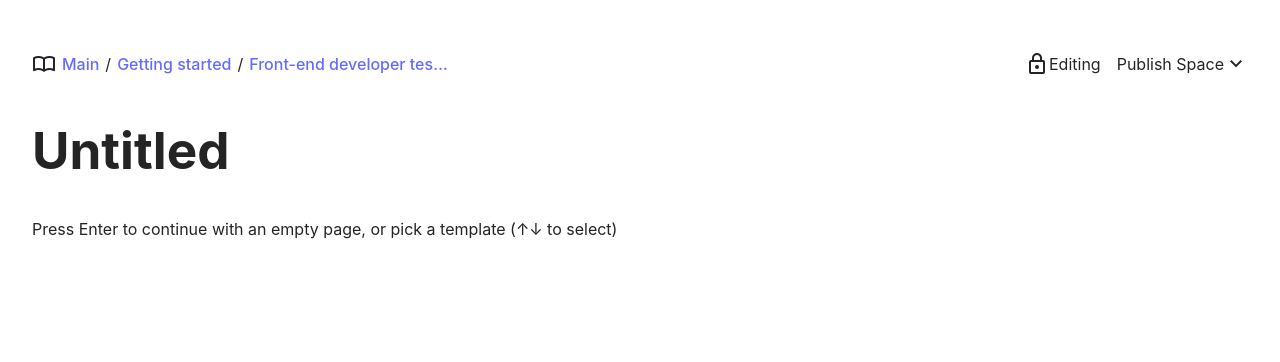
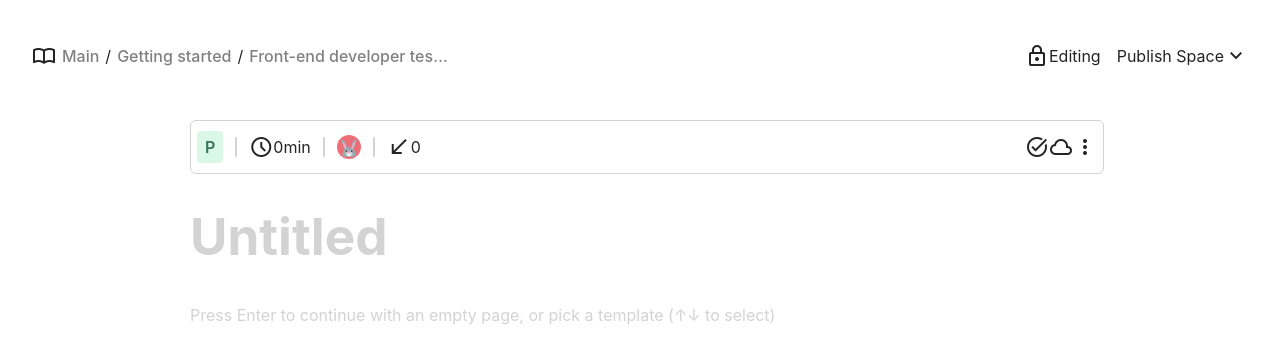
Before and after one commit to ZehaIrawan/zotion-vanilla, a website built with Vite: page index.html in a window 1280 px wide. Built offline with nearby package versions, Linux system fonts and the light colour scheme.

Commit message:
add decoration component

```diff
--- /dev/null
+++ b/component/decoration.js
@@ -0,0 +1,33 @@
+export const decoration = () => {
+  return `<div class="decoration">
+  <div>
+    <div class="initials">P</div>
+    <span class="divider"></span>
+        <span class="material-symbols-outlined">
+    schedule
+    </span>
+    <span>0min</span>
+    <span class="divider"></span>
+    <img class="rabbit" src="./rabbit.svg"></img>
+
+    <span class="divider"></span>
+    <span class="material-symbols-outlined">
+    call_received
+    </span>
+    <span>0</span>
+  </div>
+
+  <div>
+    <span class="material-symbols-outlined">
+    task_alt
+    </span>
+    <span class="material-symbols-outlined">
+    cloud
+    </span>
+    <span class="material-symbols-outlined">
+    more_vert
+    </span>
+  </div>
+  </div>
+    `;
+};
--- a/main.js
+++ b/main.js
@@ -1,11 +1,13 @@
 import './style.css'
 import { editablePage } from './editablePage'
 import { navbar } from './component/navbar'
+import {decoration} from './component/decoration'
 
 document.querySelector("#app").innerHTML = `
-  <div>
+${navbar()}
+  <div class="content">
     <div id="editablePage"/>
-    ${navbar()}
+    ${decoration()}
   </div>
 `;
 
--- a/style.css
+++ b/style.css
@@ -19,11 +19,12 @@
 
 a {
   font-weight: 500;
-  color: #646cff;
+  /* color: #646cff; */
+  color: gray;
   text-decoration: inherit;
 }
 a:hover {
-  color: #535bf2;
+  color: gray;
 }
 
 body {
@@ -36,22 +37,13 @@ h1 {
 }
 
 #app {
-  /* max-width: 1280px; */
-  /* margin: 0 auto; */
   padding: 2rem;
   text-align: center;
 }
 
-.logo {
-  height: 6em;
-  padding: 1.5em;
-  will-change: filter;
-}
-.logo:hover {
-  filter: drop-shadow(0 0 2em #646cffaa);
-}
-.logo.vanilla:hover {
-  filter: drop-shadow(0 0 2em #f7df1eaa);
+.content{
+    max-width: 900px;
+  margin: 0 auto;
 }
 
 .card {
@@ -114,6 +106,7 @@ div{
 
 [contenteditable]:empty:after {
     content: attr(placeholder);
+    color: lightgray;
 }
 
 
@@ -197,3 +190,43 @@ nav{
   align-items: center;
   cursor: pointer;
 }
+
+/* decoration */
+.decoration{
+  margin-top: 2rem;
+  border: 1px solid lightgray;
+  padding: 6px;
+  border-radius: 6px;
+  display: flex;
+  width: 100%;
+  justify-content: space-between;
+  align-items: center;
+}
+
+.decoration div{
+  display: flex;
+  align-items: center;
+}
+
+.divider {
+  display: block;
+  background-color:  lightgray;
+  margin:0 12px;
+  width: 2px;
+  border-radius: 2px;
+  height:20px;
+}
+
+.initials{
+  background-color: #D9F9E6;
+  color: #347659;
+  font-weight: 600;
+  display: inline;
+  padding: 4px 8px;
+  border-radius: 4px;
+}
+
+.rabbit{
+  width: 24px;
+  height: 24px;
+}
```
Also changed, not shown: public/rabbit.svg (added), public/ss.svg (added).
